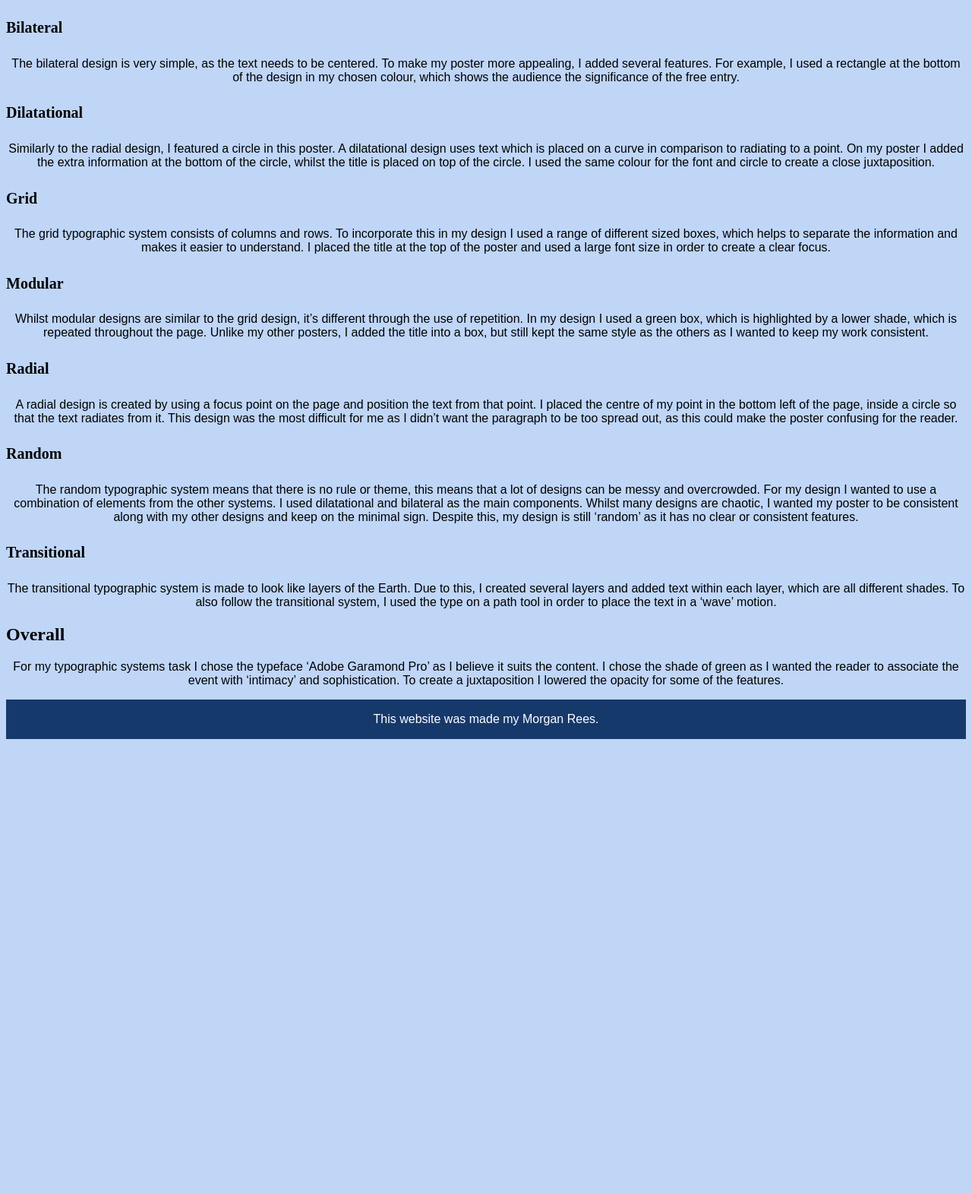
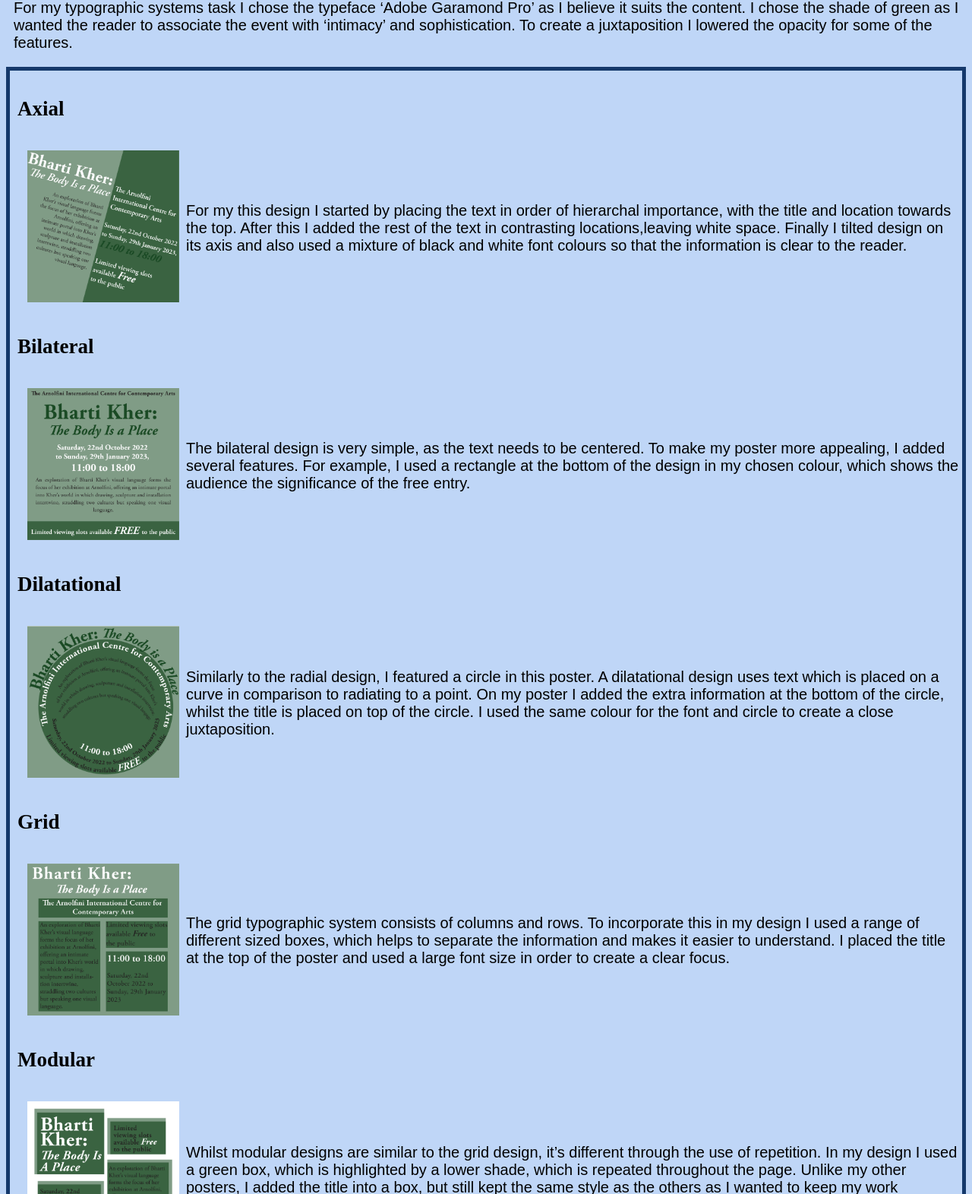
Before and after one commit to morganrees12/GWDS-FinalProject, a plain HTML site: page typographicsystems.html in a window 1280 px wide. Shown: the part 307-1879 px from the top of the page at 76% size. Before the commit the page ends 1288 px from the top, so only its background shows below. Drawn offline with Linux system fonts and the light colour scheme; a web font is replaced by a local one.

Commit message:
typographic systems task css

```diff
--- a/style.css
+++ b/style.css
@@ -26,7 +26,7 @@
 h3 {
   font-size: 30px;
   font-family:'Meta Serif Pro Bold';
-  text-align: right;
+  text-align: center;
   margin-right: 200px;
 }
 
@@ -40,7 +40,9 @@
 text-align: center;
 }
 
-
+.p1 {
+  text-align: left;
+}
 
 .container-navigation {
     display: flex;
@@ -171,6 +173,9 @@
   grid-template-columns: auto auto auto;
 }
 
+
+
+
 /* footer */
 
 footer {
--- /dev/null
+++ b/typoStyle.css
@@ -0,0 +1,37 @@
+#container {
+    display: grid;
+    align-items: center;
+    columns: 2;
+    border: 5px solid#15396B;
+    margin-bottom: 10px;
+}
+
+h1 {
+    margin-bottom: 50px;
+}
+
+h3 {
+    text-align: left;
+    margin-left: 10px;
+    font-size: 32px;
+}
+
+h4 {
+    margin-left: 10px;
+    font-size: 27px;
+}
+
+#container p {
+    margin-left: 5px;
+}
+
+img {
+    height: 200px;
+    width: 200px;
+    margin-left: 20px;
+}
+
+.p1 {
+    font-size: 20px ;
+    margin-left: 10px;
+}
--- a/typographicsystems.html
+++ b/typographicsystems.html
@@ -7,6 +7,7 @@
     <meta name="viewport" content="width=device-width, initial-scale=1.0">
 
     <link rel="stylesheet" href="style.css">
+    <link rel="stylesheet" href="typoStyle.css">
     <link rel="stylesheet" href="https://use.typekit.net/ddk1yvm.css">
 
     <title>Typographic Systems Task</title>
@@ -25,43 +26,64 @@
 
 <h1>Typographic Systems Task</h1>
 
+
+<h3>Overall</h3>
+
+<p class="p1">For my typographic systems task I chose the typeface ‘Adobe Garamond Pro’ as I believe it suits the content. I chose the shade of green as I wanted the reader to associate the event with ‘intimacy’ and sophistication. To create a juxtaposition I lowered the opacity for some of the features.</p>
+
+<div id="container">
+
 <h4>Axial</h4>
-<p>For my this design I started by placing the text in order of hierarchal importance, with the title and location towards the top. After this I added the rest of the text in contrasting locations, leaving white space. Finally I tilted design on its axis and also used a mixture of black and white font colours so that the information is clear to the reader.
-</p>
+<table><tr>
+<td><img src="img/axial .jpg" alt="Axial"></td>
+<td><p class="p1">For my this design I started by placing the text in order of hierarchal importance, with the title and location towards the top. After this I added the rest of the text in contrasting locations,leaving white space. Finally I tilted design on its axis and also used a mixture of black and white font colours so that the information is clear to the reader.</p></td>
+</tr></table>
 
 
 <h4>Bilateral</h4>
-<p>The bilateral design is very simple, as the text needs to be centered. To make my poster more appealing, I added several features. For example, I used a rectangle at the bottom of the design in my chosen colour, which shows the audience the significance of the free entry.
-</p>
+<table><tr>
+<td><img src="img/bilateral.jpg" alt="Bilateral"></td>
+<td><p class="p1">The bilateral design is very simple, as the text needs to be centered. To make my poster more appealing, I added several features. For example, I used a rectangle at the bottom of the design in my chosen colour, which shows the audience the significance of the free entry.</p></td>
+</tr></table>
 
 <h4>Dilatational</h4>
-<p>Similarly to the radial design, I featured a circle in this poster. A dilatational design uses text which is placed on a curve in comparison to radiating to a point. On my poster I added the extra information at the bottom of the circle, whilst the title is placed on top of the circle. I used the same colour for the font and circle to create a close juxtaposition.
-</p>
+<table><tr>
+<td><img src="img/Dilatational .jpg" alt="Dilatational"></td>
+<td><p class="p1">Similarly to the radial design, I featured a circle in this poster. A dilatational design uses text which is placed on a curve in comparison to radiating to a point. On my poster I added the extra information at the bottom of the circle, whilst the title is placed on top of the circle. I used the same colour for the font and circle to create a close juxtaposition.</p></td>
+</tr></table>
 
 <h4>Grid</h4>
-<p>The grid typographic system consists of columns and rows. To incorporate this in my design I used a range of different sized boxes, which helps to separate the information and makes it easier to understand. I placed the title at the top of the poster and used a large font size in order to create a clear focus.
-</p>
+<table><tr>
+<td><img src="img/Grid.jpg" alt="Grid"></td>
+<td><p class="p1">The grid typographic system consists of columns and rows. To incorporate this in my design I used a range of different sized boxes, which helps to separate the information and makes it easier to understand. I placed the title at the top of the poster and used a large font size in order to create a clear focus.</p></td>
+</tr></table>
 
 <h4>Modular</h4>
-<p>Whilst modular designs are similar to the grid design, it’s different through the use of repetition. In my design I used a green box, which is highlighted by a lower shade, which is repeated throughout the page. Unlike my other posters, I added the title into a box, but still kept the same style as the others as I wanted to keep my work consistent.
-</p>
+<table><tr>
+<td><img src="img/Modular .jpg" alt="Modular"></td>
+<td><p class="p1">Whilst modular designs are similar to the grid design, it’s different through the use of repetition. In my design I used a green box, which is highlighted by a lower shade, which is repeated throughout the page. Unlike my other posters, I added the title into a box, but still kept the same style as the others as I wanted to keep my work consistent.</p></td>
+</tr></table>
 
 <h4>Radial</h4>
-<p>A radial design is created by using a focus point on the page and position the text from that point. I placed the centre of my point in the bottom left of the page, inside a circle so that the text radiates from it. This design was the most difficult for me as I didn’t want the paragraph to be too spread out, as this could make the poster confusing for the reader.
-</p>
+<table><tr>
+<td><img src="img/Radial.jpg" alt="Radial"></td>
+<td><p class="p1">A radial design is created by using a focus point on the page and position the text from that point. I placed the centre of my point in the bottom left of the page, inside a circle so that the text radiates from it. This design was the most difficult for me as I didn’t want the paragraph to be too spread out, as this could make the poster confusing for the reader.</p></td>
+</tr></table>
 
 <h4>Random</h4>
-<p>The random typographic system means that there is no rule or theme, this means that a lot of designs can be messy and overcrowded. For my design I wanted to use a combination of elements from the other systems. I used dilatational and bilateral as the main components. Whilst many designs are chaotic, I wanted my poster to be consistent along with my other designs and keep on the minimal sign. Despite this, my design is still ‘random’ as it has no clear or consistent features.
-</p>
+<table><tr>
+<td><img src="img/Random.jpg" alt="Random"></td>
+<td><p class="p1">The random typographic system means that there is no rule or theme, this means that a lot of designs can be messy and overcrowded. For my design I wanted to use a combination of elements from the other systems. I used dilatational and bilateral as the main components. Whilst many designs are chaotic, I wanted my poster to be consistent along with my other designs and keep on the minimal sign. Despite this, my design is still ‘random’ as it has no clear or consistent features.</p></td>
+</tr></table>
 
 <h4>Transitional</h4>
-<p>The transitional typographic system is made to look like layers of the Earth. Due to this, I created several layers and added text within each layer, which are all different shades. To also follow the transitional system, I used the type on a path tool in order to place the text in a ‘wave’ motion.
-</p>
+<table><tr>
+<td><img src="img/Transitional.jpg" alt="Transitional"></td>
+<td><p class="p1">The transitional typographic system is made to look like layers of the Earth. Due to this, I created several layers and added text within each layer, which are all different shades. To also follow the transitional system, I used the type on a path tool in order to place the text in a ‘wave’ motion.</p></td>
+</tr></table>
 
-<h2>Overall</h2>
+</div>
 
-<p>For my typographic systems task I chose the typeface ‘Adobe Garamond Pro’ as I believe it suits the content. I chose the shade of green as I wanted the reader to associate the event with ‘intimacy’ and sophistication. To create a juxtaposition I lowered the opacity for some of the features.
-</p>
     </main>
 
 
```
Also changed, not shown: index.html (+1 -1 lines), slider.js (deleted, +0 -28 lines), 1 other file.
